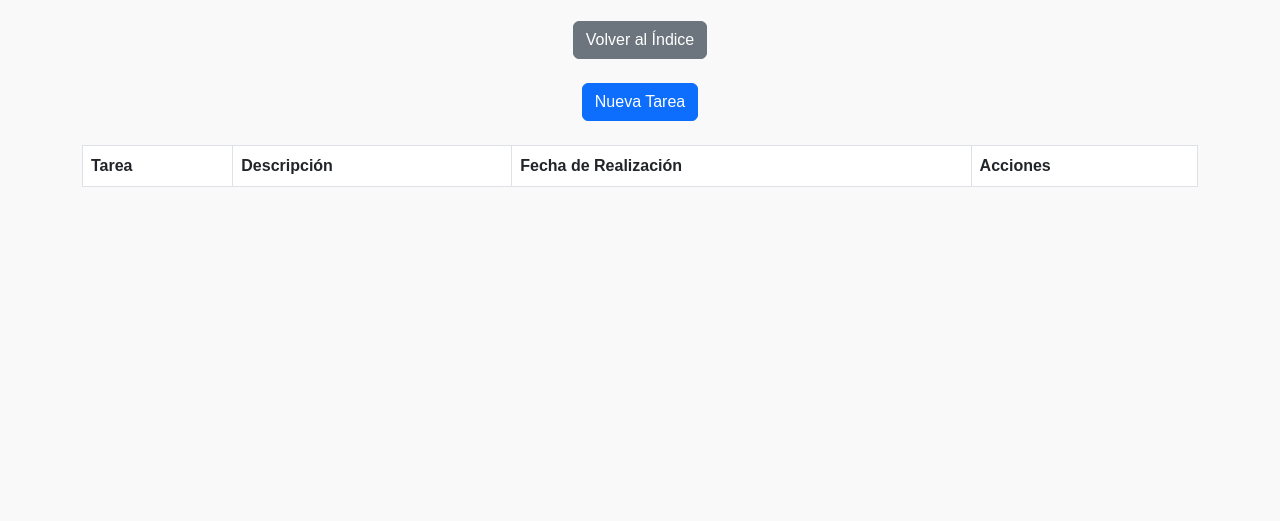
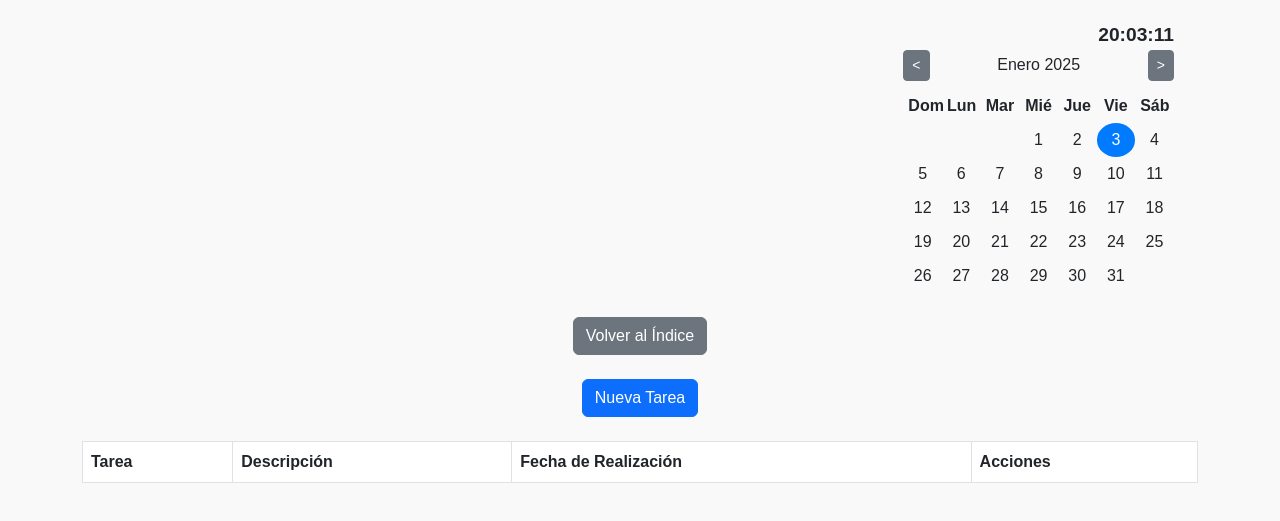
Before and after one commit to M4r14n023/Planificador2025, a plain HTML site: page todolist.html in a window 1280 px wide. Shown: the part 75-596 px from the top of the page. Drawn offline with nearby package versions, Linux system fonts and the light colour scheme.

Commit message:
calendar

```diff
--- a/todolist.html
+++ b/todolist.html
@@ -16,11 +16,41 @@
         .table-danger {
             background-color: #f8d7da !important;
         }
+        #clock {
+            font-size: 1.2rem;
+            font-weight: bold;
+        }
+        #calendar {
+            max-width: 300px;
+        }
+        .today {
+            background-color: #007bff;
+            color: white;
+            border-radius: 50%;
+            padding: 5px;
+        }
+        .calendar-row {
+            display: flex;
+            flex-wrap: nowrap;
+        }
+        .calendar-cell {
+            width: 14.28%;
+            text-align: center;
+            padding: 5px;
+        }
     </style>
 </head>
 <body>
     <div class="container mt-4">
         <h1 class="text-center mb-4">TODO List</h1>
+
+        <!-- Cuadro de hora y calendario -->
+        <div class="d-flex justify-content-end mb-4">
+            <div class="text-end me-4">
+                <div id="clock"></div>
+                <div id="calendar"></div>
+            </div>
+        </div>
 
         <!-- Botón de regreso al índice -->
         <div class="mb-4 text-center">
@@ -147,9 +177,94 @@
             modal.show();
         });
 
+        // Reloj
+        const updateClock = () => {
+            const now = new Date();
+            const hours = String(now.getHours()).padStart(2, '0');
+            const minutes = String(now.getMinutes()).padStart(2, '0');
+            const seconds = String(now.getSeconds()).padStart(2, '0');
+            document.getElementById('clock').textContent = `${hours}:${minutes}:${seconds}`;
+        };
+        setInterval(updateClock, 1000);
+        updateClock();
+
+        // Calendario
+        const renderCalendar = (date) => {
+            const calendar = document.getElementById('calendar');
+            calendar.innerHTML = '';
+
+            const currentMonth = date.getMonth();
+            const currentYear = date.getFullYear();
+            const firstDay = new Date(currentYear, currentMonth, 1).getDay();
+            const daysInMonth = new Date(currentYear, currentMonth + 1, 0).getDate();
+
+            const monthNames = ["Enero", "Febrero", "Marzo", "Abril", "Mayo", "Junio", "Julio", "Agosto", "Septiembre", "Octubre", "Noviembre", "Diciembre"];
+
+            // Header
+            const header = document.createElement('div');
+            header.className = 'd-flex justify-content-between align-items-center mb-2';
+            header.innerHTML = `
+                <button id="prevMonth" class="btn btn-sm btn-secondary">&lt;</button>
+                <span>${monthNames[currentMonth]} ${currentYear}</span>
+                <button id="nextMonth" class="btn btn-sm btn-secondary">&gt;</button>
+            `;
+            calendar.appendChild(header);
+
+            // Days of the week
+            const daysOfWeek = ['Dom', 'Lun', 'Mar', 'Mié', 'Jue', 'Vie', 'Sáb'];
+            const weekRow = document.createElement('div');
+            weekRow.className = 'calendar-row';
+            daysOfWeek.forEach(day => {
+                const cell = document.createElement('div');
+                cell.className = 'calendar-cell fw-bold';
+                cell.textContent = day;
+                weekRow.appendChild(cell);
+            });
+            calendar.appendChild(weekRow);
+
+            // Days in the month
+            const daysRow = document.createElement('div');
+            daysRow.className = 'calendar-row';
+            for (let i = 0; i < firstDay; i++) {
+                const emptyCell = document.createElement('div');
+                emptyCell.className = 'calendar-cell';
+                daysRow.appendChild(emptyCell);
+            }
+
+            for (let day = 1; day <= daysInMonth; day++) {
+                const cell = document.createElement('div');
+                cell.className = 'calendar-cell';
+                cell.textContent = day;
+                if (day === date.getDate()) {
+                    cell.classList.add('today');
+                }
+                daysRow.appendChild(cell);
+
+                if ((firstDay + day) % 7 === 0 || day === daysInMonth) {
+                    calendar.appendChild(daysRow.cloneNode(true));
+                    daysRow.innerHTML = '';
+                }
+            }
+
+            // Navigation
+            document.getElementById('prevMonth').addEventListener('click', () => {
+                date.setMonth(date.getMonth() - 1);
+                renderCalendar(date);
+            });
+
+            document.getElementById('nextMonth').addEventListener('click', () => {
+                date.setMonth(date.getMonth() + 1);
+                renderCalendar(date);
+            });
+        };
+
+        // Inicializar calendario
+        const today = new Date();
+        renderCalendar(today);
+
+        // Cargar las tareas al inicio
         loadTodos();
     </script>
-
     <script src="https://cdn.jsdelivr.net/npm/bootstrap@5.3.0/dist/js/bootstrap.bundle.min.js"></script>
 </body>
 </html>
```
